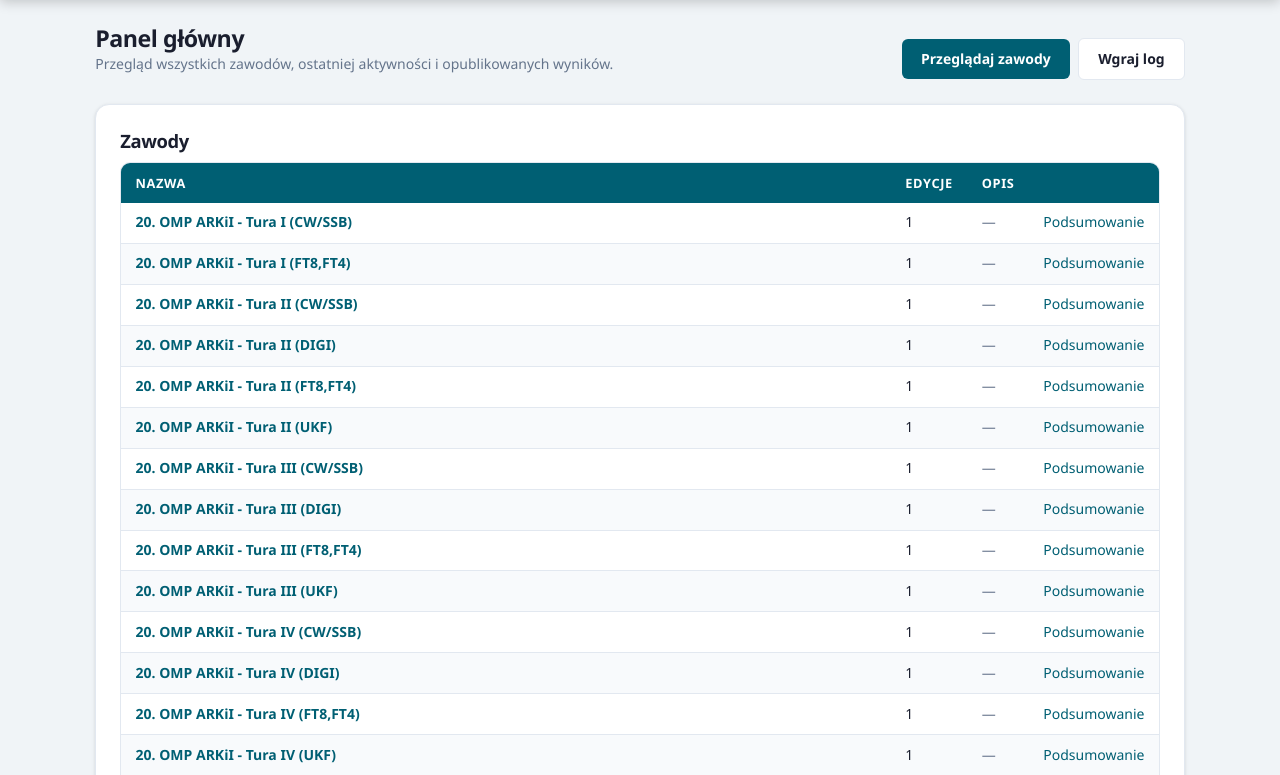
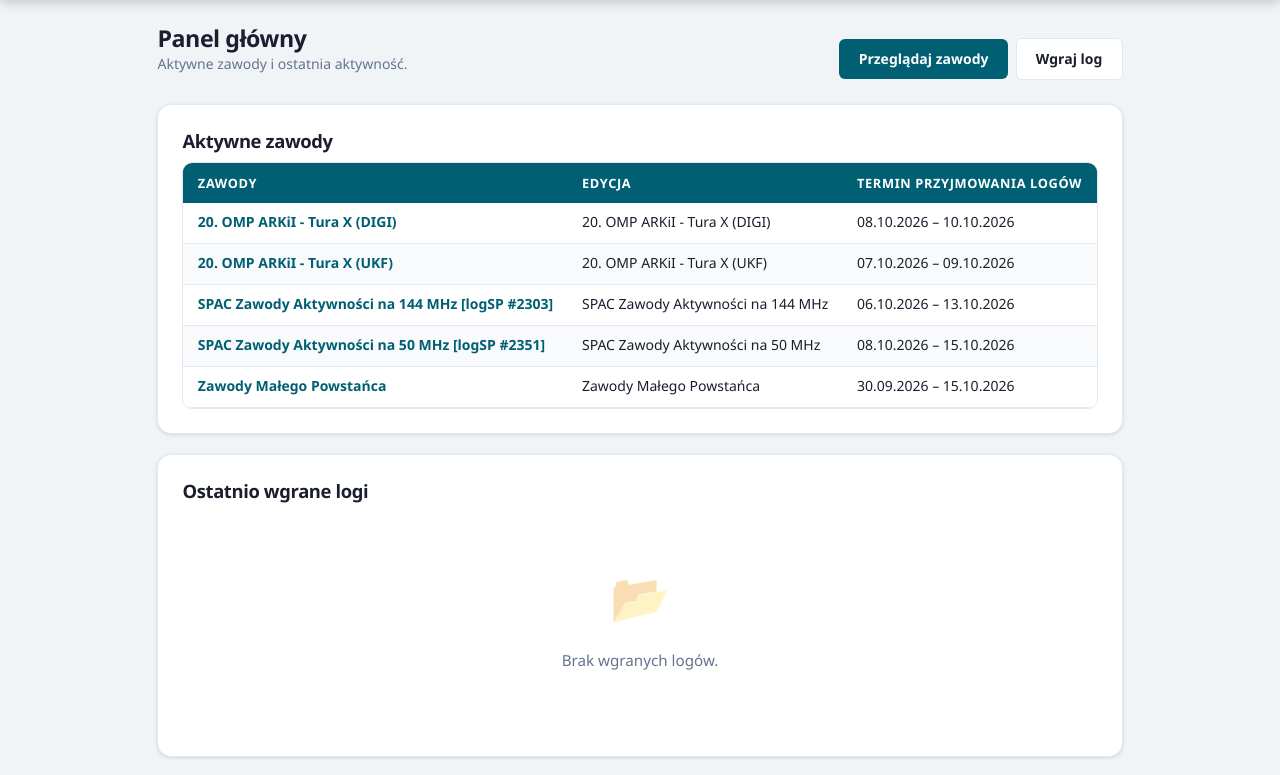
Before and after one commit to darvark/zsrzk, a Flask app: page / in a window 1280 px wide. Shown: the part 64-839 px from the top of the page. Run offline with Flask 3, Linux system fonts and the light colour scheme.

Commit message:
poprawka index

```diff
--- a/app/routes.py
+++ b/app/routes.py
@@ -6,7 +6,7 @@
 from pathlib import Path
 
 from flask import Blueprint, Response, current_app, flash, redirect, render_template, request, send_file, url_for
-from sqlalchemy import and_, case, func
+from sqlalchemy import and_, case, func, or_
 from sqlalchemy.orm import joinedload
 
 from .admin_auth import admin_login_required, get_current_admin_user
@@ -130,11 +130,21 @@
 @bp.route("/")
 def index():
     """Render the public home page with recent activity."""
-    contests = Contest.query.order_by(Contest.created_at.desc()).all()
+    now = datetime.utcnow()
+    editions = (
+        ContestEdition.query.join(ContestEdition.contest)
+        .filter(
+            ContestEdition.status == "accepting_logs",
+            or_(ContestEdition.submission_open_at.is_(None), ContestEdition.submission_open_at <= now),
+            or_(ContestEdition.submission_deadline.is_(None), ContestEdition.submission_deadline >= now),
+        )
+        .order_by(Contest.name.asc(), ContestEdition.year.desc())
+        .all()
+    )
     recent_logs = ContestLog.query.order_by(ContestLog.submitted_at.desc()).limit(10).all()
     return render_template(
         "index.html",
-        contests=contests,
+        editions=editions,
         recent_logs=recent_logs,
     )
 
--- a/app/templates/contests.html
+++ b/app/templates/contests.html
@@ -57,8 +57,10 @@
                     <td class="muted">{{ contest.description or '—' }}</td>
                     <td class="muted">{{ contest.created_at.strftime('%Y-%m-%d') }}</td>
                     <td>
-                        <a href="{{ url_for('main.contest_detail', contest_id=contest.id) }}">Zarządzaj</a>
-                        &nbsp;·&nbsp;
+                        {% if can_manage %}
+                            <a href="{{ url_for('main.contest_detail', contest_id=contest.id) }}">Zarządzaj</a>
+                            &nbsp;·&nbsp;
+                        {% endif %}
                         <a href="{{ url_for('main.contest_summary', contest_id=contest.id) }}">Podsumowanie</a>
                     </td>
                 </tr>
--- a/app/templates/index.html
+++ b/app/templates/index.html
@@ -6,7 +6,7 @@
 <div class="page-header">
     <div>
         <h2>Panel główny</h2>
-        <p class="muted mb-0">Przegląd wszystkich zawodów, ostatniej aktywności i opublikowanych wyników.</p>
+        <p class="muted mb-0">Aktywne zawody i ostatnia aktywność.</p>
     </div>
     <div class="btn-group mt-0">
         <a href="{{ url_for('main.contests') }}" class="button">Przeglądaj zawody</a>
@@ -15,26 +15,25 @@
 </div>
 
 <section class="card">
-    <h3>Zawody</h3>
-    {% if contests %}
+    <h3>Aktywne zawody</h3>
+    {% if editions %}
         <div class="table-wrap">
         <table>
             <thead>
                 <tr>
-                    <th>Nazwa</th>
-                    <th>Edycje</th>
-                    <th>Opis</th>
-                    <th></th>
+                    <th>Zawody</th>
+                    <th>Edycja</th>
+                    <th>Termin przyjmowania logów</th>
                 </tr>
             </thead>
             <tbody>
-                {% for contest in contests %}
+                {% for edition in editions %}
                 <tr>
-                    <td><a href="{{ url_for('main.contest_detail', contest_id=contest.id) }}"><strong>{{ contest.name }}</strong></a></td>
-                    <td>{{ contest.editions|length }}</td>
-                    <td class="muted">{{ contest.description or '—' }}</td>
+                    <td><a href="{{ url_for('main.contest_detail', contest_id=edition.contest_id) }}"><strong>{{ edition.contest.name }}</strong></a></td>
+                    <td>{{ edition.name or edition.year }}</td>
                     <td>
-                        <a href="{{ url_for('main.contest_summary', contest_id=contest.id) }}">Podsumowanie</a>
+                        {{ edition.submission_open_at.strftime('%d.%m.%Y') if edition.submission_open_at else 'Teraz' }}
+                        – {{ edition.submission_deadline.strftime('%d.%m.%Y') if edition.submission_deadline else 'bez terminu' }}
                     </td>
                 </tr>
                 {% endfor %}
@@ -44,7 +43,7 @@
     {% else %}
         <div class="empty-state">
             <div class="empty-state-icon">📡</div>
-            <p>Brak zawodów. <a href="{{ url_for('main.contests') }}">Utwórz pierwsze</a>.</p>
+            <p>Brak obecnie aktywnych zawodów. <a href="{{ url_for('main.contest_calendar') }}">Zobacz kalendarz</a>.</p>
         </div>
     {% endif %}
 </section>
```
Also changed, not shown: tests/test_contest_calendar.py (+34 -0 lines), instance/contest_settlement.db.
